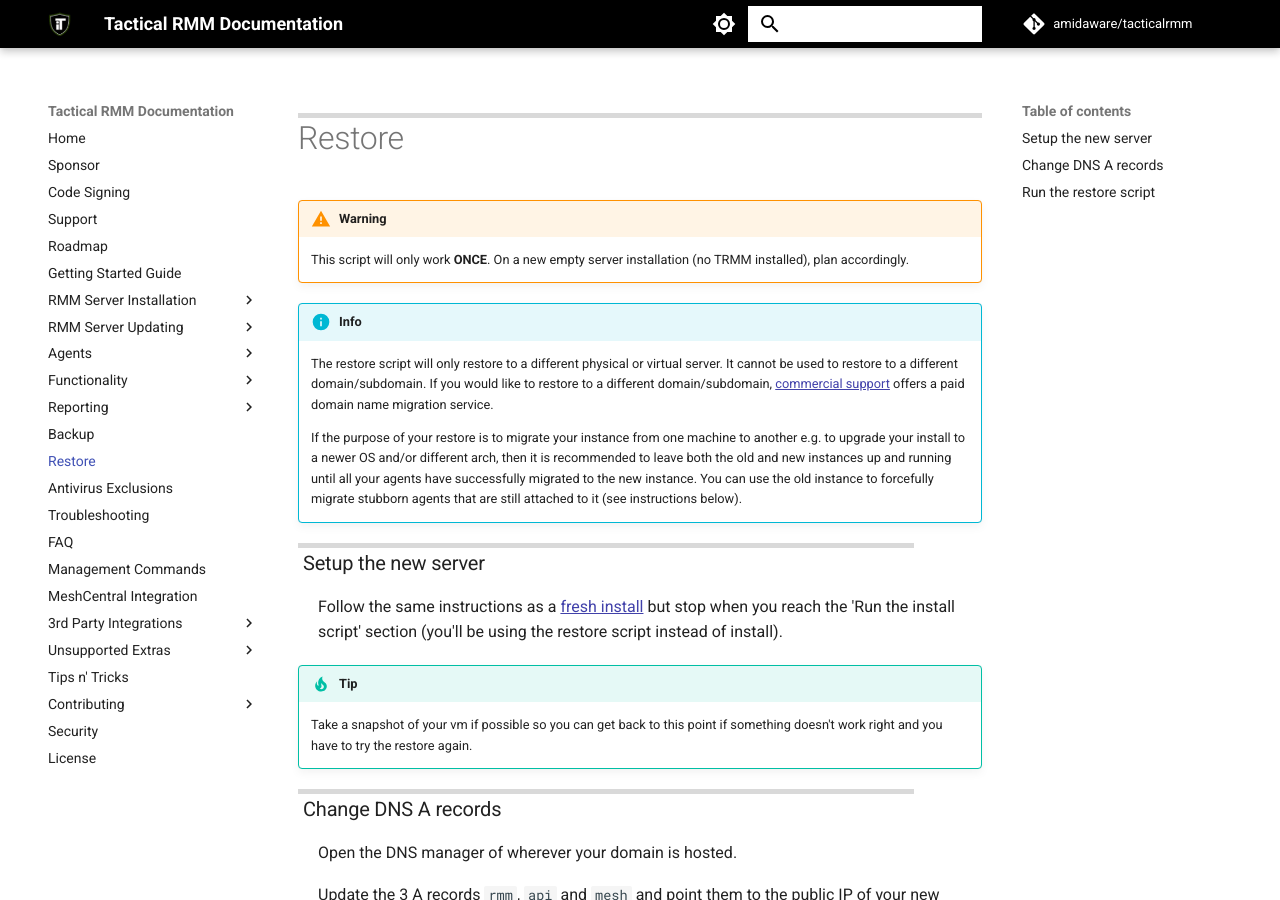
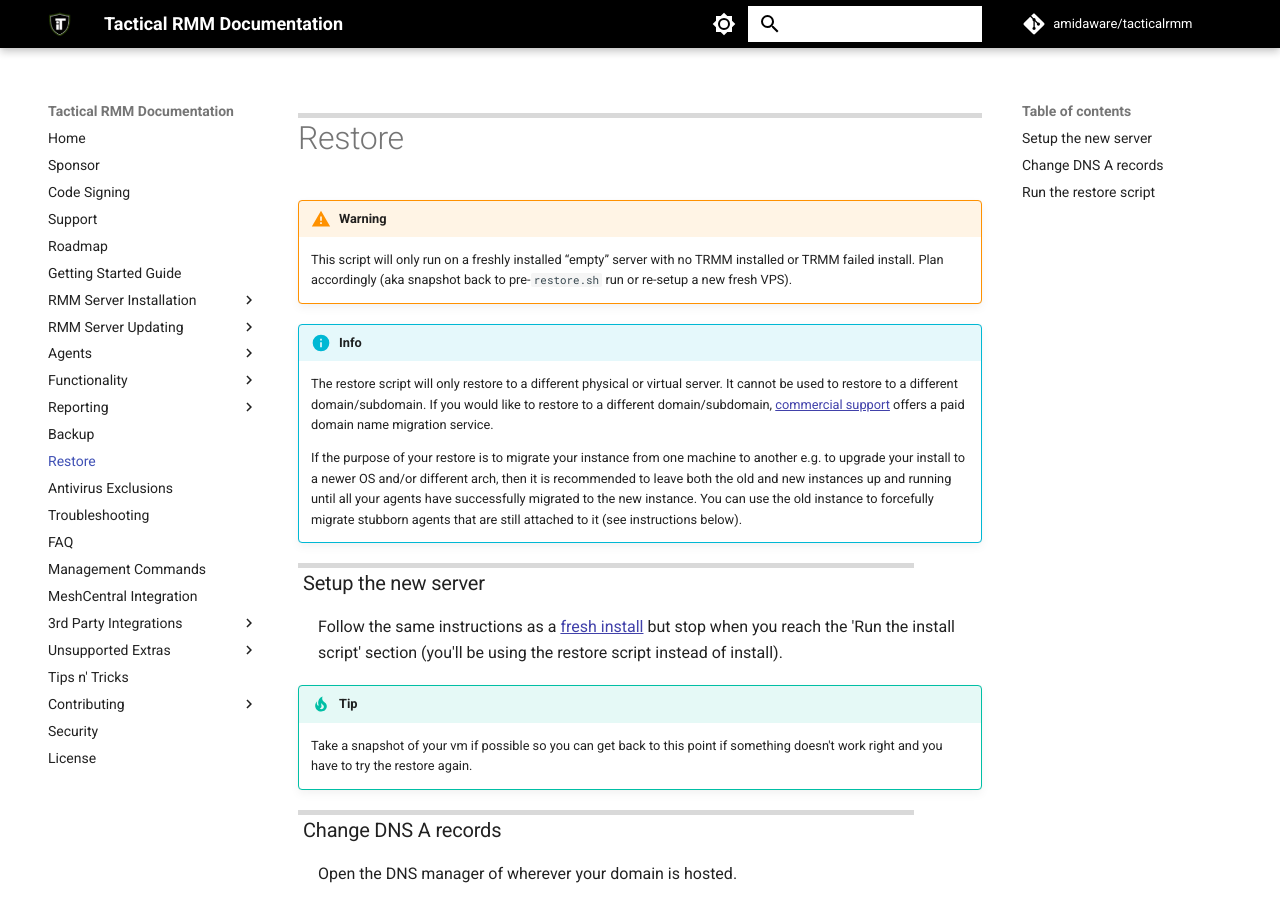
Before and after one commit to amidaware/trmm-docs, an MkDocs documentation site: the page built from docs/restore.md, in a window 1280 px wide and 900 px high. Built offline with MkDocs 1.6.1 and Material for MkDocs 9.7.7, drawn with Linux system fonts in a browser that asks for light colours; comment, search, counter and statistics services are not loaded.

Commit message:
tweaking restore

```diff
--- a/docs/restore.md
+++ b/docs/restore.md
@@ -1,7 +1,7 @@
 # Restore
 
 !!!warning
-    This script will only work **ONCE**. On a new empty server installation (no TRMM installed), plan accordingly.
+    This script will only run on a freshly installed “empty” server with no TRMM installed or TRMM failed install. Plan accordingly (aka snapshot back to pre-`restore.sh` run or re-setup a new fresh VPS).
 
 !!!info
     The restore script will only restore to a different physical or virtual server. It cannot be used to restore to a different domain/subdomain. If you would like to restore to a different domain/subdomain, [commercial support](https://support.amidaware.com/) offers a paid domain name migration service.
```
